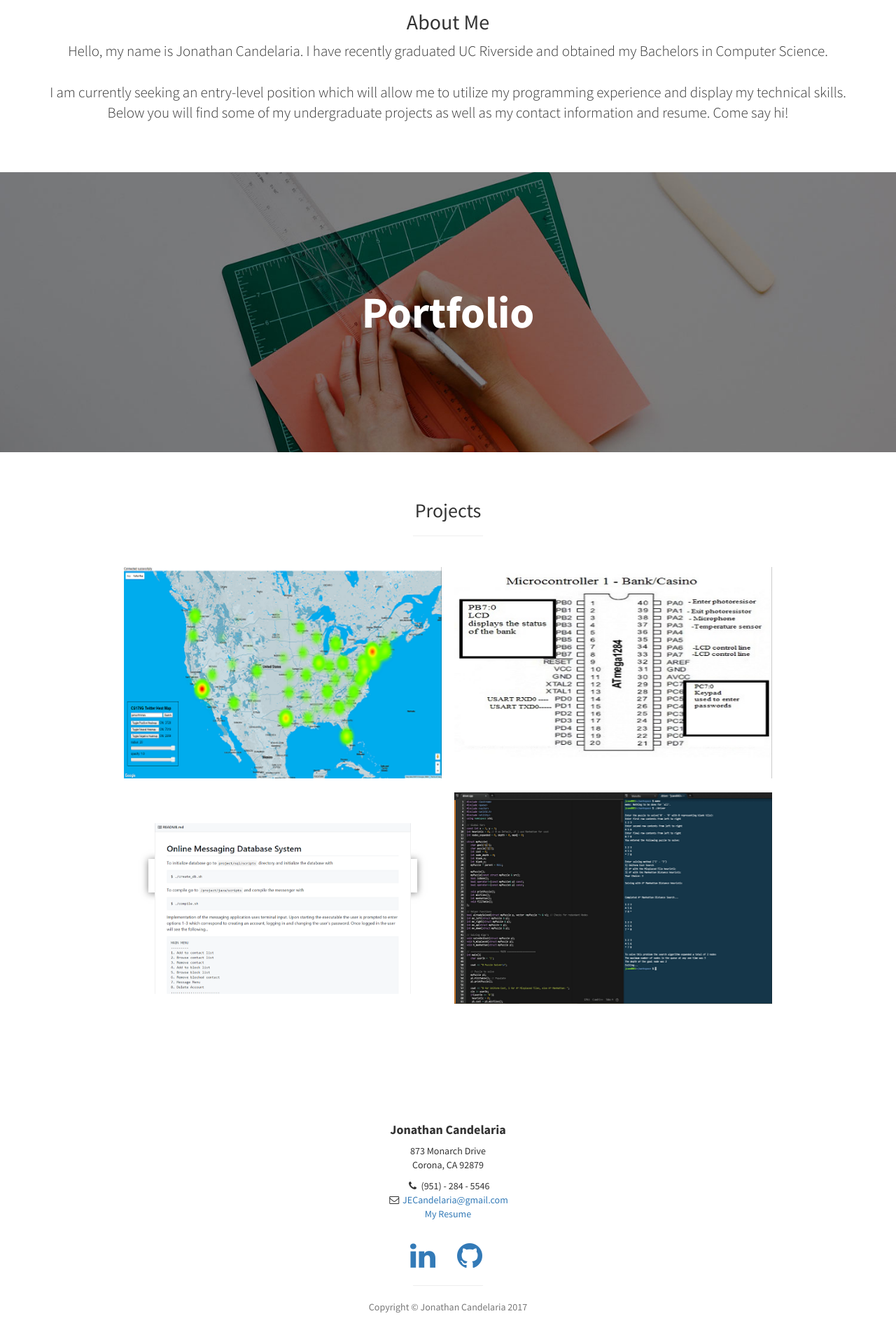
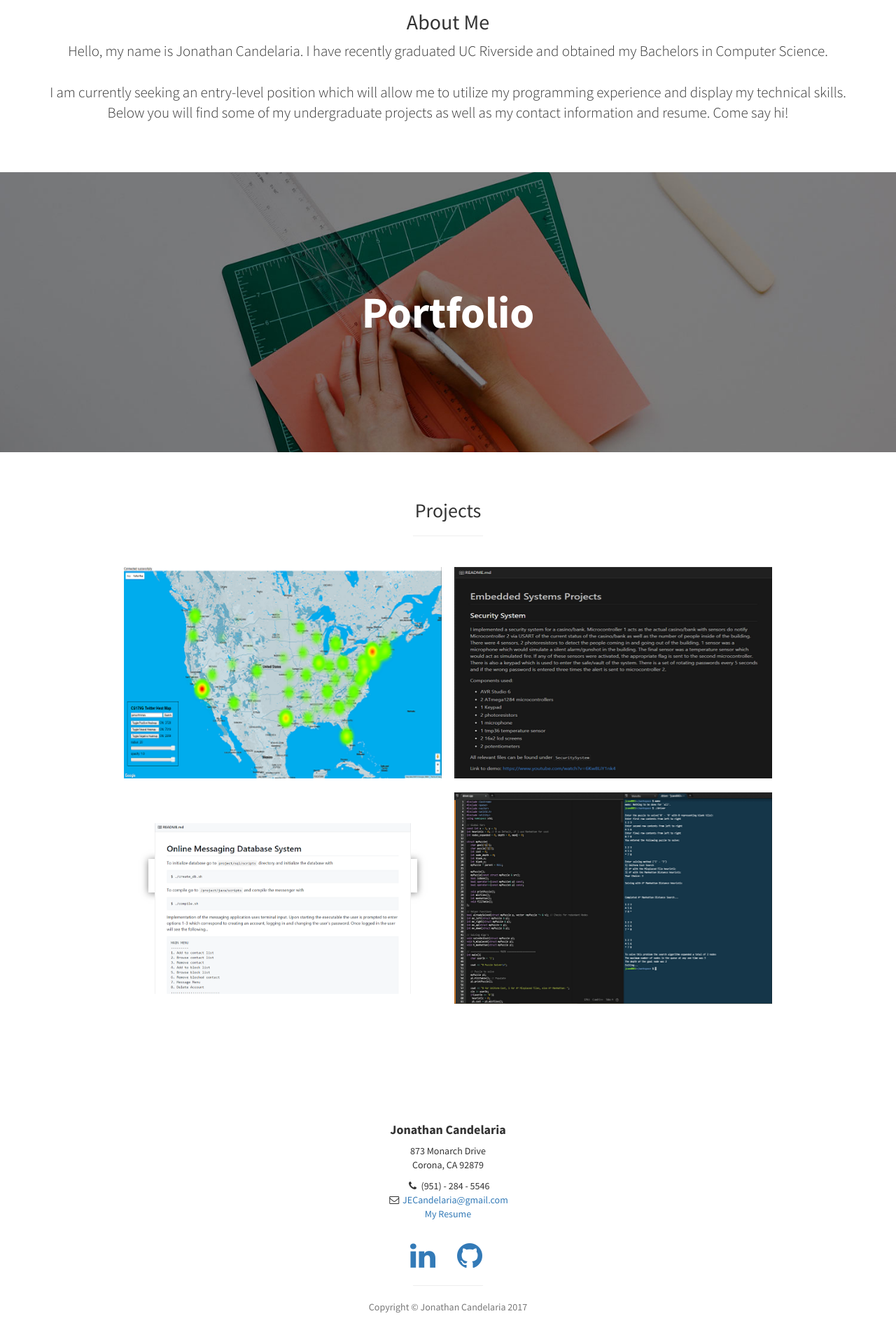
Before and after one commit to JECan/JE, a Jekyll site: the page built from index.html, in a window 1280 px wide. Shown: the part 955-2875 px from the top of the page at 70% size. Built offline with Jekyll 4.4.1, drawn with Linux system fonts in a browser that asks for light colours.

Commit message:
adding dark picture

```diff
--- a/_includes/portfolio.html
+++ b/_includes/portfolio.html
@@ -17,7 +17,7 @@
             </figure>
             <figure class="effect-steve">
               <a href="https://github.com/JECan/EmbeddedSystems">
-                <img class="img-portfolio img-responsive" src="img/resume_portfolio_embedded.jpg">
+                <img class="img-portfolio img-responsive" src="img/resume_portfolio_embedded_dark.png">
                 <figcaption>
                   <h2>Embedded <span>Systems</span></h2>
                   <p>Simulated security system written in C</p>
```
